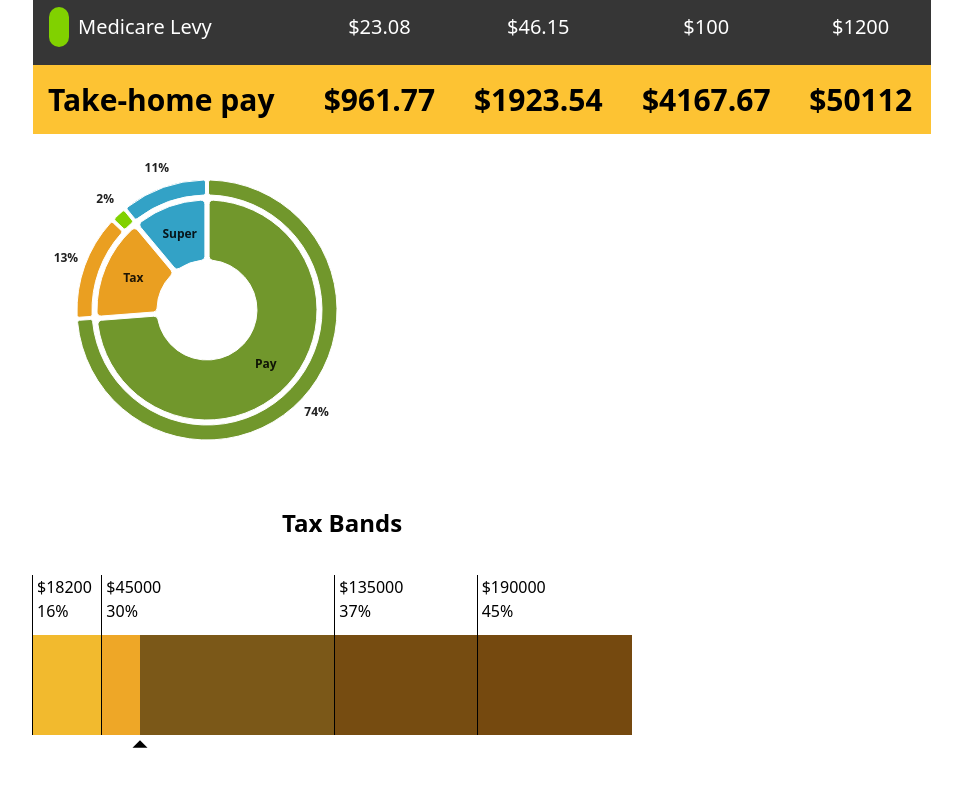
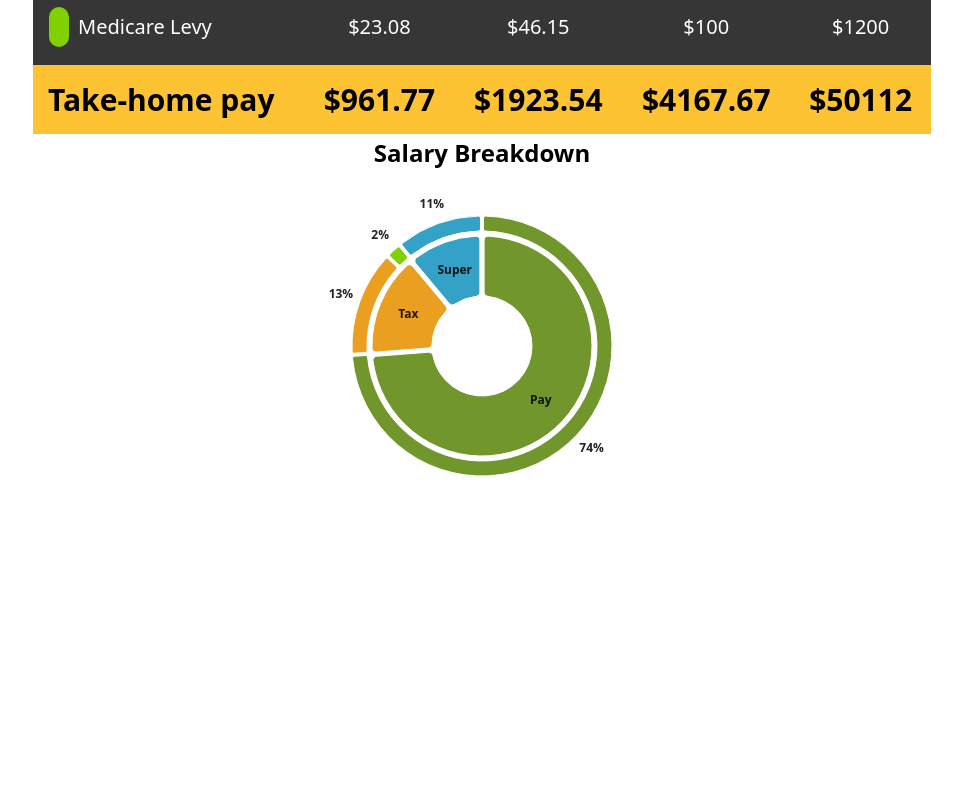
Before and after one commit to spikyMalkallam/pay-calculator, a React (Vite) app: page / in a window 1280 px wide. Shown: the part 1020-1820 px from the top of the page, without its empty margins (28-990 px from the left). Before the commit the page ends 1790 px from the top, so only its background shows below. Built offline with nearby package versions, Linux system fonts and the light colour scheme.

Commit message:
Vertical formatting setup

```diff
--- a/src/App.css
+++ b/src/App.css
@@ -74,7 +74,8 @@ body {
   #chart-section {
     display: flex;
     flex-direction: column;
-
+    align-items: center;
+    flex-wrap: nowrap;
     /* border: 2px solid green; */
   }
 
@@ -120,9 +121,12 @@ button:focus {
   display: flex;
   /* flex-direction: row; */
   /* border: 2px solid green; */
-  width: 60vw;
+  width: 100%;
   max-width: 1600px;
   overflow: visible;
+  justify-content: left;
+  flex-wrap: wrap;
+  gap: 330px;
 }
 
 .big-table-row {
@@ -131,9 +135,10 @@ button:focus {
 }
 
 .big-table-cell {
+  margin-left: 4%;
   display: flex;
   flex-direction: column;
-  align-items: center;
+  /* align-items: center; */
 }
 
 #salary-cell {
--- a/src/App.tsx
+++ b/src/App.tsx
@@ -573,7 +573,7 @@ function App() {
           </div>
           <div id='chart-section'>
 
-            <PayrollPieChart data={financialData['payrollData']} />
+            <PayrollPieChart title={'Salary Breakdown'} data={financialData['payrollData']} />
             {/* <DonutChart data={donutIncomeSummary} /> */}
             <TaxBandBar title={'Tax Bands'} earnings={financialData['incomeSplit'][4]} barWidth={600} lowerLimit={18200} upperLimit={250000} taxBands={taxRates['2226']} />
 
--- a/src/graphs.tsx
+++ b/src/graphs.tsx
@@ -44,7 +44,8 @@ export function TaxBandBar({ title, earnings, barWidth, lowerLimit, upperLimit,
     #eea727 ${linePositions[1]}px ${linePositions[2]}px,
     #e48f18 ${linePositions[2]}px ${linePositions[3]}px,
     #e28a15 ${linePositions[3]}px 100%
-  )`
+  )`,
+        left: -(barWidth / 2)
     };
 
     return (
@@ -88,9 +89,10 @@ export interface MainCategory {
 
 type PayrollPieProps = {
     data: MainCategory[];
+    title: string;
 }
 
-export default function PayrollPieChart({ data }: PayrollPieProps) {
+export default function PayrollPieChart({ data, title }: PayrollPieProps) {
     // 2. Data Processing
     const totalValue = data.reduce(
         (acc, cat) => acc + cat.subCategories.reduce((sum, sub) => sum + sub.value, 0),
@@ -120,7 +122,8 @@ export default function PayrollPieChart({ data }: PayrollPieProps) {
     const outerRadius = 130;
 
     return (
-        <Box sx={{ maxWidth: 350, height: 350, textAlign: 'center' }}>
+        <Box sx={{ maxWidth: 350, height: 380, textAlign: 'center' }}>
+            <h2 style={{ margin: '0px' }}>{title}</h2>
             <Box sx={{ display: 'flex', justifyContent: 'center', width: 350, height: 350 }}>
                 <PieChart
                     series={[
@@ -163,6 +166,6 @@ export default function PayrollPieChart({ data }: PayrollPieProps) {
                 >
                 </PieChart>
             </Box>
-        </Box>
+        </Box >
     );
 }
```
